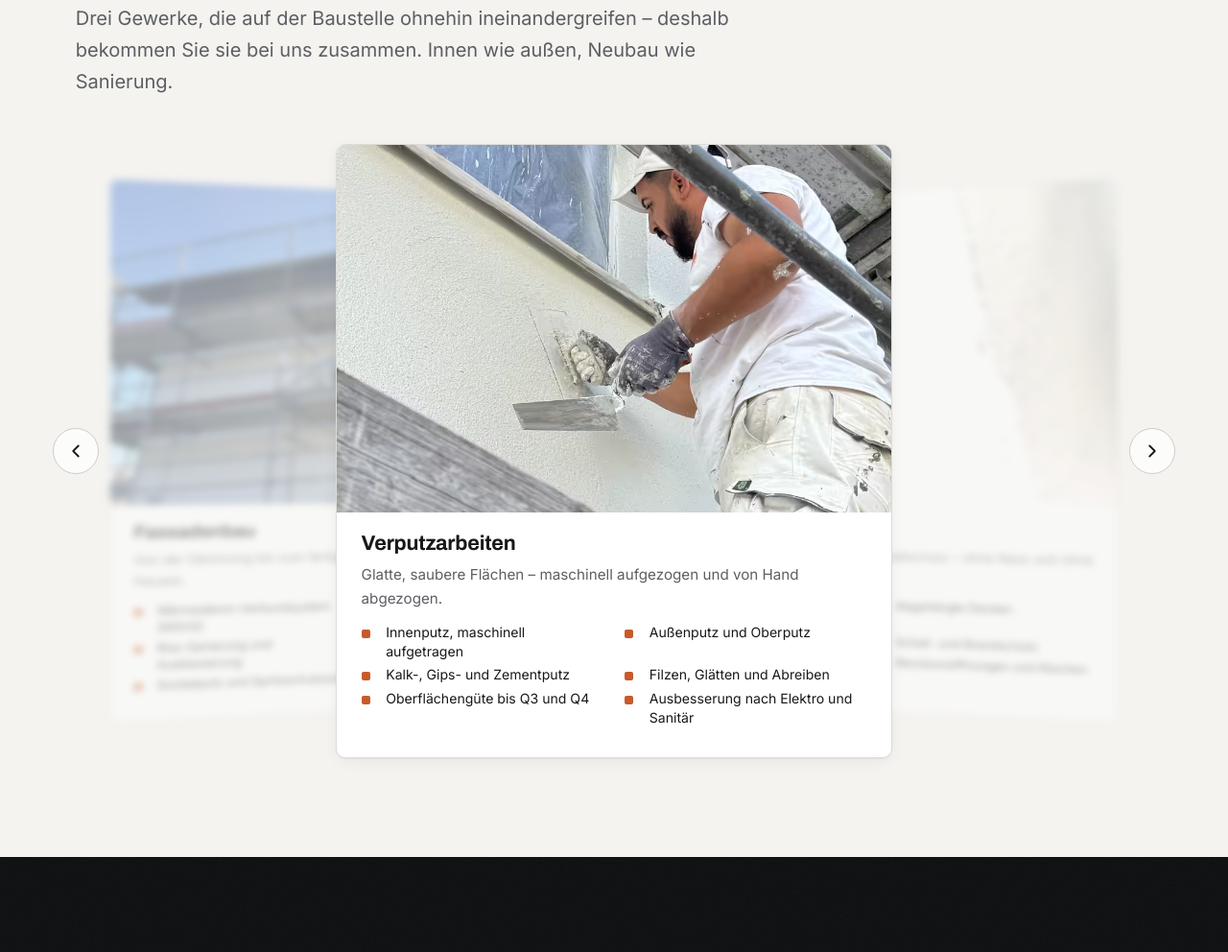
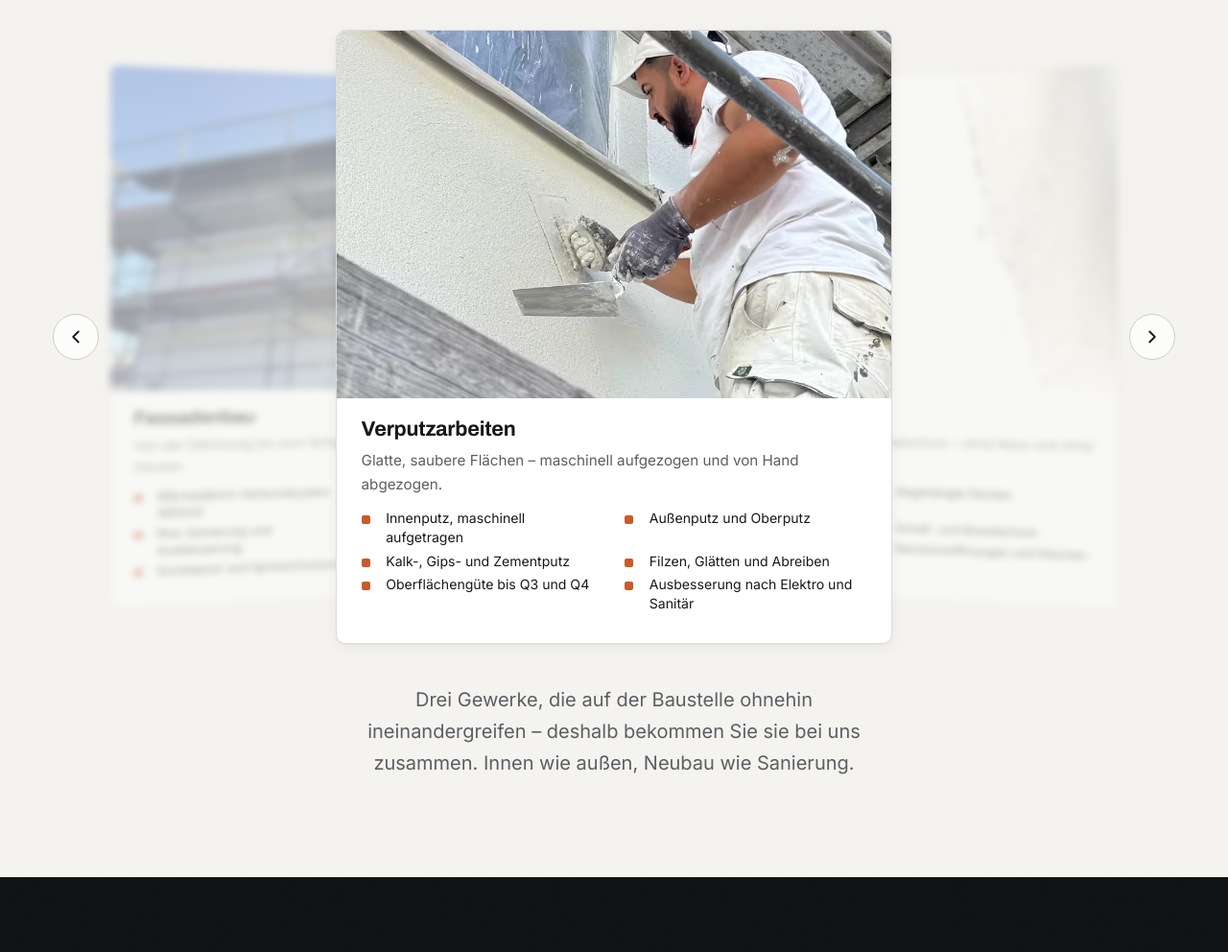
Before and after one commit to Bilal-Altu/susanbau-service, a plain HTML site: page index.html in a window 1280 px wide. Shown: the part 1163-2155 px from the top of the page at 96% size. Drawn offline with Linux system fonts and the light colour scheme.

Commit message:
Leistungen: Einleitungstext mittig unter das Karussell
Der Text "Drei Gewerke, die auf der Baustelle ohnehin ineinandergreifen ..."
steht nicht mehr im Abschnittskopf, sondern zentriert unter dem Karussell,
am Handy unter den Pfeilen. Gleiche Schrift und Farbe wie die uebrigen
Einleitungen; text-wrap: balance, damit kein einzelnes Wort allein in der
letzten Zeile steht.

Co-Authored-By: Claude Opus 5 <noreply@anthropic.com>

```diff
--- a/assets/css/style.css
+++ b/assets/css/style.css
@@ -918,6 +918,19 @@ p:last-child { margin-bottom: 0; }
   .karussell.is-an .ticks { grid-template-columns: 1fr; }
 }
 
+/* Die Einleitung der Leistungen steht unter dem Karussell statt im Kopf:
+   gleiche Schrift wie die übrigen Einleitungen, aber mittig. */
+.leistungen__schluss {
+  max-width: 46rem;
+  margin: clamp(1.8rem, 1rem + 2vw, 2.6rem) auto 0;
+  text-align: center;
+  /* Verteilt die Wörter gleichmäßig — sonst stand am Desktop „Sanierung."
+     allein in der letzten Zeile. Ältere Browser brechen einfach normal um. */
+  text-wrap: balance;
+  color: var(--muted);
+  font-size: var(--lead);
+}
+
 /* ---------------------------------------------------------
    Ablauf
    --------------------------------------------------------- */
@@ -1414,7 +1427,7 @@ p:last-child { margin-bottom: 0; }
     padding-block: 1.2rem;
   }
   .section--ink h3, .step h3, .contact-card h3, .footer h4, .contact-list a { color: #000 !important; }
-  .step p, .sec-head__lead, .contact-list b, .footer, .form label { color: #333 !important; }
+  .step p, .sec-head__lead, .leistungen__schluss, .contact-list b, .footer, .form label { color: #333 !important; }
   .card, .contact-card, .media { border: 1px solid #999; box-shadow: none; }
   .reveal { opacity: 1 !important; transform: none !important; }
   /* Auf Papier dreht sich nichts: die drei Leistungen nebeneinander. */
--- a/index.html
+++ b/index.html
@@ -202,10 +202,6 @@
     <header class="sec-head reveal">
       <p class="eyebrow">Leistungen</p>
       <h2>Was wir für Sie machen</h2>
-      <p class="sec-head__lead">
-        Drei Gewerke, die auf der Baustelle ohnehin ineinandergreifen &ndash; deshalb
-        bekommen Sie sie bei uns zusammen. Innen wie außen, Neubau wie Sanierung.
-      </p>
     </header>
 
     <!-- Karussell: main.js setzt es in Gang (siehe dort). Ohne JavaScript
@@ -333,6 +329,11 @@
     </div>
     <p class="sr-only" aria-live="polite" data-ansage></p>
     </div>
+
+    <p class="leistungen__schluss reveal">
+      Drei Gewerke, die auf der Baustelle ohnehin ineinandergreifen &ndash; deshalb
+      bekommen Sie sie bei uns zusammen. Innen wie außen, Neubau wie Sanierung.
+    </p>
   </div>
 </section>
 
```
